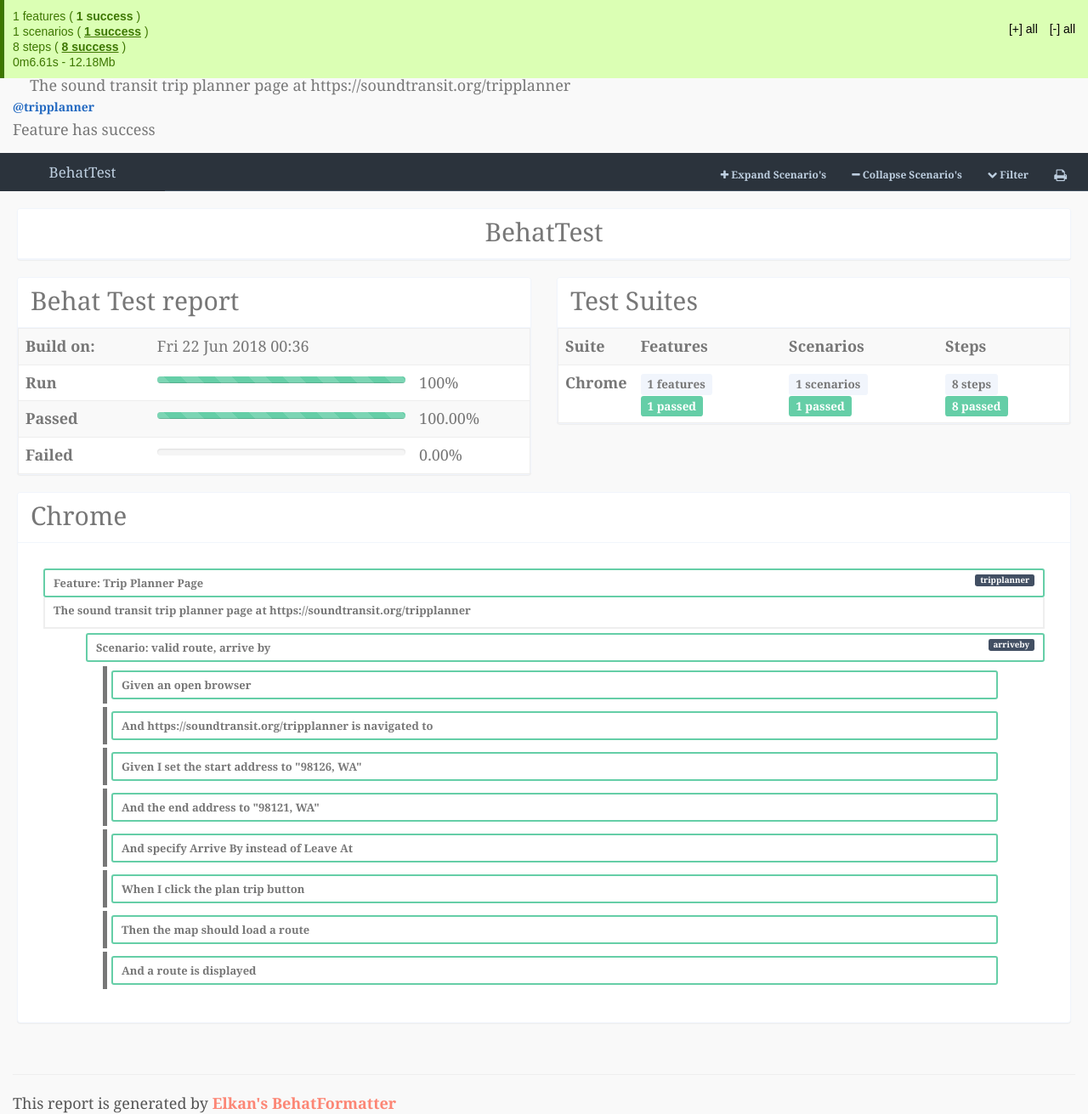
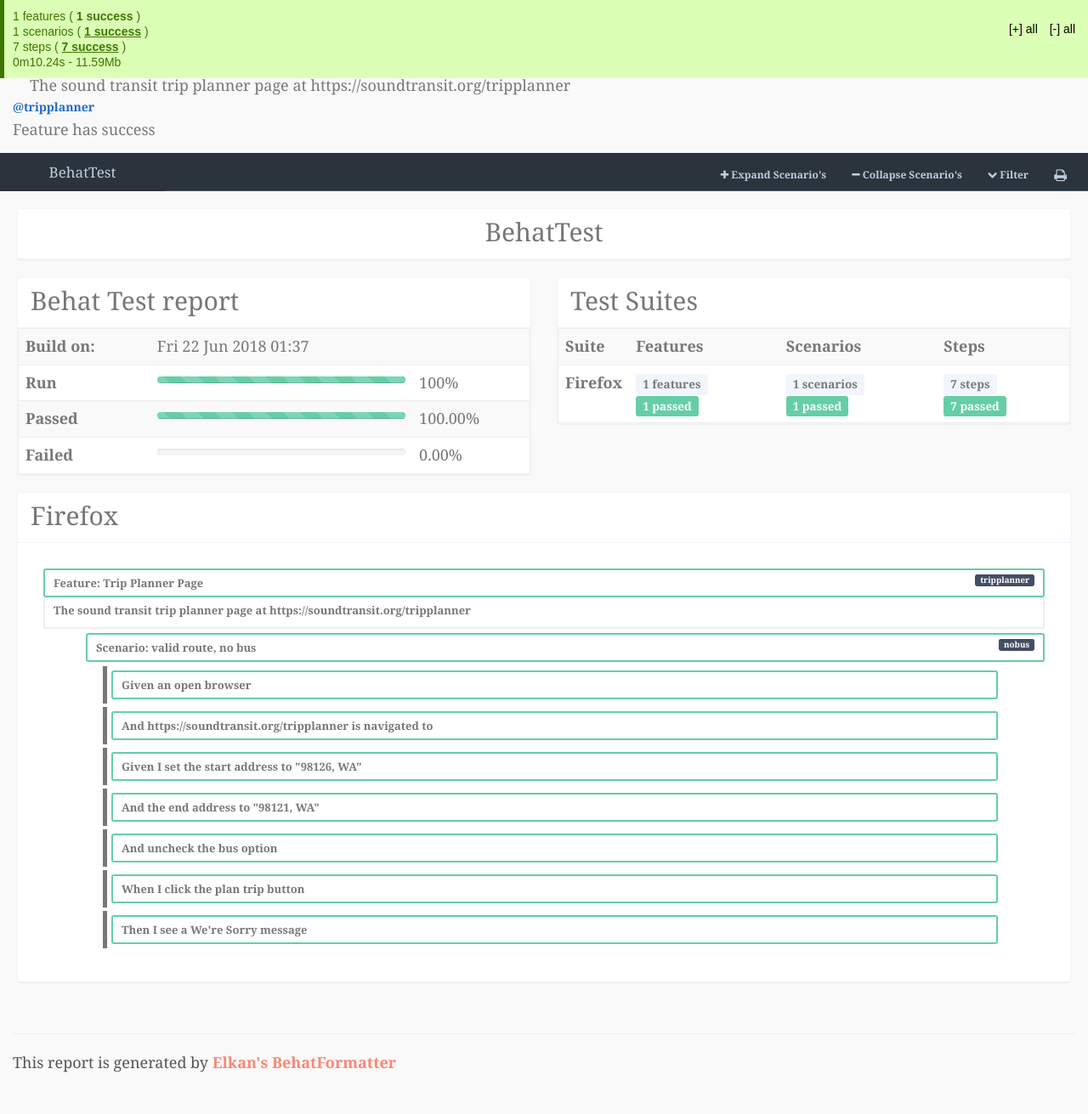
Before and after one commit to jimarasim/behattest, a PHP site: page /wd/build/Index.html in a window 1280 px wide. Shown: the whole page at 85% size. After the commit the page ends 1262 px from the top, so only its background shows below. Run offline with PHP 8.4, Linux system fonts and the light colour scheme; some libraries are stand-ins or nearby versions.

Commit message:
test for unchecking bus option

```diff
--- a/build/Index.html
+++ b/build/Index.html
@@ -327,7 +327,7 @@
         </head>
         <body>
         <div id='behat'>
-        <div class="suite">Suite : chrome</div>
+        <div class="suite">Suite : firefox</div>
         <div class="feature">
             <h2>
                 <span id="feat1" class="keyword"> Feature: </span>
@@ -339,11 +339,11 @@
             </ul>
             <div class="scenario">
                 <ul class="tags">
-                    <li>@arriveby</li>
+                    <li>@nobus</li>
                 </ul>
                 <h3>
                     <span class="keyword"> Scenario: </span>
-                    <span class="title">valid route, arrive by</span>
+                    <span class="title">valid route, no bus</span>
                 </h3>
                 <ol>
                     <li class="passed">
@@ -377,8 +377,8 @@
                     <li class="passed">
                         <div class="step">
                             <span class="keyword">And </span>
-                            <span class="text">specify Arrive By instead of Leave At </span>
-                            <span class="path">TripPlannerContext::specifyArriveByInsteadOfLeaveAt()</span>
+                            <span class="text">uncheck the bus option </span>
+                            <span class="path">TripPlannerContext::uncheckTheBusOption()</span>
                         </div>
                     </li>
                     <li class="passed">
@@ -391,15 +391,8 @@
                     <li class="passed">
                         <div class="step">
                             <span class="keyword">Then </span>
-                            <span class="text">the map should load a route </span>
-                            <span class="path">TripPlannerContext::theMapShouldLoadARoute()</span>
-                        </div>
-                    </li>
-                    <li class="passed">
-                        <div class="step">
-                            <span class="keyword">And </span>
-                            <span class="text">a route is displayed </span>
-                            <span class="path">TripPlannerContext::aRouteIsDisplayed()</span>
+                            <span class="text">I see a We're Sorry message </span>
+                            <span class="path">TripPlannerContext::iSeeAWereSorryMessage()</span>
                         </div>
                     </li>
                 </ol>
@@ -505,7 +498,7 @@
                             <tr>
                                 <th>Build on:</th>
                                 <td>
-                                    Fri 22 Jun 2018 00:36
+                                    Fri 22 Jun 2018 01:37
                                 </td>
                                 <td></td>
                             </tr>
@@ -564,9 +557,8 @@
                             </tr>
                                                                                     <tr>
                                 <th>
-                                    Chrome
+                                    Firefox
                                 </th>
-
 
 
 
@@ -589,8 +581,8 @@
                                     <span id="label" class="label label-info"></span>
                                 </td>
                                 <td>
-                                    <span id="label" class="label label-default">8 steps</span>
-                                    <span id="label" class="label label-success">8 passed</span>
+                                    <span id="label" class="label label-default">7 steps</span>
+                                    <span id="label" class="label label-success">7 passed</span>
                                     <span id="label" class="label label-danger"></span>
                                     <span id="label" class="label label-info"></span>
                                 </td>
@@ -606,7 +598,7 @@
                     <div id="page-break" class="page-break"></div>
                                             <div class="panel panel-default panel-suite">
                             <div class="panel-heading">
-                                <h2>Chrome</h2>
+                                <h2>Firefox</h2>
                             </div>
                             <div class="panel-body">
                                 <ol class="dd-list">
@@ -625,8 +617,8 @@
                                             </li>
                                                                                     <div class="dd">
                                                                                     <li class="dd-item scenario success" data-id="scenario-1-1">
-                                                <div class="dd-nodrag dd-success">Scenario: valid route, arrive by
-                                                                                                                                                                                        <span class="pull-right label label-primary">arriveby</span>
+                                                <div class="dd-nodrag dd-success">Scenario: valid route, no bus
+                                                                                                                                                                                        <span class="pull-right label label-primary">nobus</span>
                                                                                                                                                                     </div>
 
                                                 <ol class="dd-list">
@@ -656,7 +648,7 @@
                                                                                                             </li>
                                                                                                         <li class="dd-item step" data-id="step-1-1-">
                                                         <div class="dd-nodrag dd-success">
-                                                            <b>And</b> specify Arrive By instead of Leave At
+                                                            <b>And</b> uncheck the bus option
                                                         </div>
 
                                                                                                             </li>
@@ -668,13 +660,7 @@
                                                                                                             </li>
                                                                                                         <li class="dd-item step" data-id="step-1-1-">
                                                         <div class="dd-nodrag dd-success">
-                                                            <b>Then</b> the map should load a route
-                                                        </div>
-
-                                                                                                            </li>
-                                                                                                        <li class="dd-item step" data-id="step-1-1-">
-                                                        <div class="dd-nodrag dd-success">
-                                                            <b>And</b> a route is displayed
+                                                            <b>Then</b> I see a We&#039;re Sorry message
                                                         </div>
 
                                                                                                             </li>
@@ -799,10 +785,10 @@
                     1 scenarios ( <strong class="passed">1 success</strong> )
                 </p>
                 <p class="steps">
-                    8 steps ( <strong class="passed">8 success</strong> )
+                    7 steps ( <strong class="passed">7 success</strong> )
                 </p>
                 <p class="time">
-                0m6.61s - 12.18Mb
+                0m10.24s - 11.59Mb
                 </p>
             </div>
             <div class="switchers">
```
Also changed, not shown: features/bootstrap/Pages/TripPlanner.php (+16 -0 lines), features/bootstrap/TripPlannerContext.php (+8 -0 lines), 1 other file.
